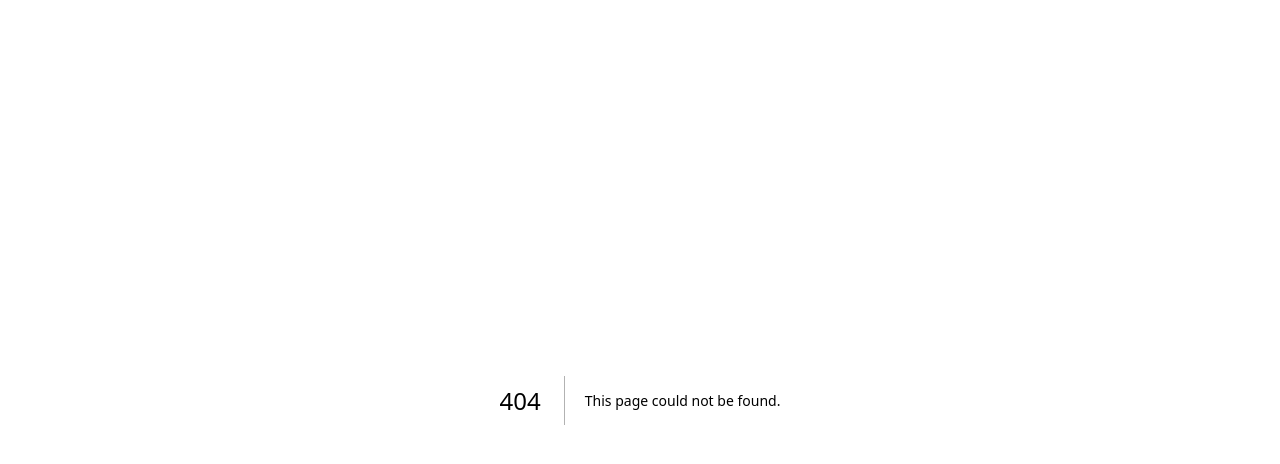
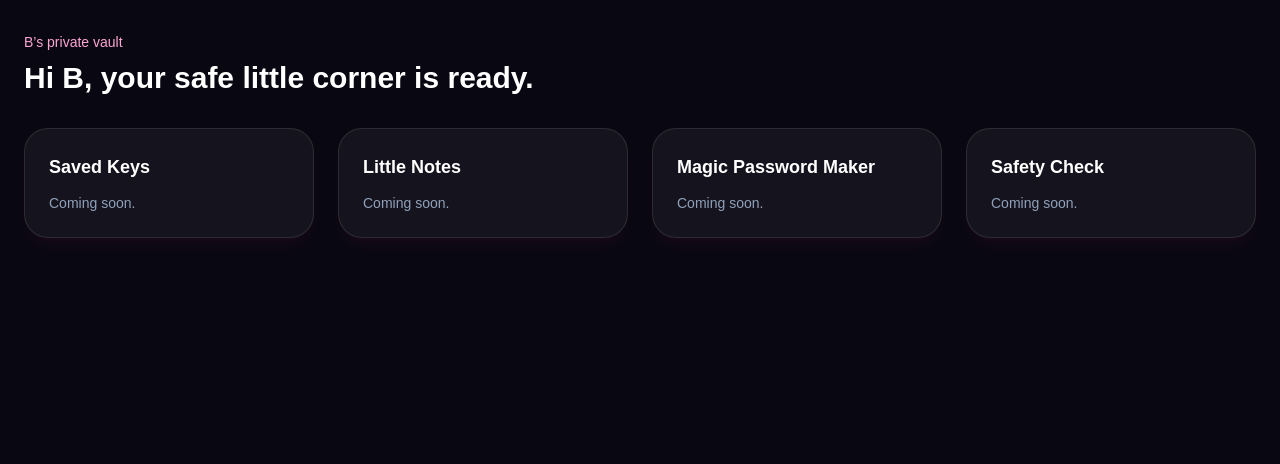
Before and after one commit to kiki-glitch/PassVault, a Next.js app: page /dashboard in a window 1280 px wide. Before the commit this address had no page. Shown: the top 464 px of the page. Built offline with nearby package versions, Linux system fonts and the light colour scheme.

Commit message:
feat: add B memory vault theme and starter pages

```diff
--- /dev/null
+++ b/src/app/dashboard/page.tsx
@@ -0,0 +1,30 @@
+import { bMemoryVaultTheme } from "@/config/themes";
+
+export default function DashboardPage() {
+  return (
+    <main className="min-h-screen bg-[#090812] text-white">
+      <div className="mx-auto max-w-7xl px-6 py-8">
+        <header className="mb-8">
+          <p className="text-sm text-pink-300">B’s private vault</p>
+          <h1 className="mt-2 text-3xl font-bold">
+            {bMemoryVaultTheme.copy.dashboardGreeting}
+          </h1>
+        </header>
+
+        <section className="grid gap-6 md:grid-cols-2 lg:grid-cols-4">
+          {Object.values(bMemoryVaultTheme.labels).map((label) => (
+            <div
+              key={label}
+              className="rounded-3xl border border-white/10 bg-white/5 p-6 shadow-lg shadow-pink-500/5"
+            >
+              <h2 className="text-lg font-semibold">{label}</h2>
+              <p className="mt-3 text-sm text-slate-400">
+                Coming soon.
+              </p>
+            </div>
+          ))}
+        </section>
+      </div>
+    </main>
+  );
+}
```
